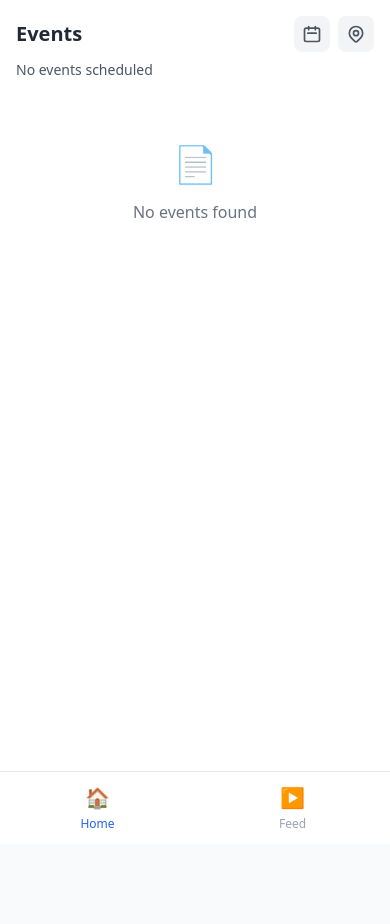
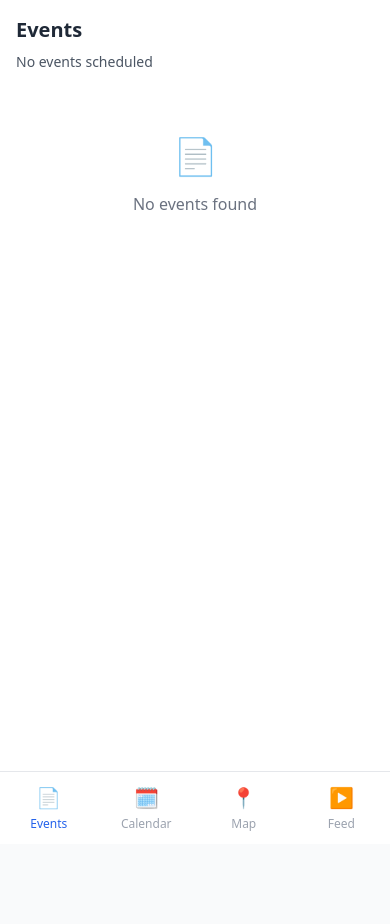
Before and after one commit to peteraly/cal, a Flask app: page / in a window 390 px wide. Run offline with Flask 3, Linux system fonts and the light colour scheme; data comes from the database, SQL or seed files in the repository; data that the repository does not hold is empty; some libraries are stand-ins or nearby versions.

Commit message:
Implement four-tab navigation with Mapbox integration
Features:
- Four-tab navigation: Rolodex (default), Calendar, Map, Feed
- Mapbox integration with provided API token
- Interactive map with event markers and popups
- Calendar view with date selection and smooth scrolling to Rolodex
- Rolodex view with expandable event cards
- Feed view for video content
- Mobile-first responsive design
- SPA behavior with no page reloads
- Touch-optimized interactions

```diff
--- a/templates/base.html
+++ b/templates/base.html
@@ -6,6 +6,8 @@
     <title>{% block title %}Calendar{% endblock %}</title>
     <script src="https://cdn.tailwindcss.com"></script>
     <script defer src="https://unpkg.com/alpinejs@3.x.x/dist/cdn.min.js"></script>
+    <script src="https://api.mapbox.com/mapbox-gl-js/v2.15.0/mapbox-gl.js"></script>
+    <link href="https://api.mapbox.com/mapbox-gl-js/v2.15.0/mapbox-gl.css" rel="stylesheet" />
     <link rel="stylesheet" href="{{ url_for('static', filename='css/mobile.css') }}">
     <style>
         [x-cloak] { display: none !important; }
--- a/templates/public.html
+++ b/templates/public.html
@@ -7,8 +7,8 @@
     <!-- Main Content Area -->
     <div class="max-w-md mx-auto bg-white min-h-screen">
 
-        <!-- Home View (Default) - Rolodex with Toggleable Calendar & Map -->
-        <div x-show="activeTab === 'home'"
+        <!-- Rolodex View (Default) -->
+        <div x-show="activeTab === 'rolodex'"
              x-transition:enter="transition ease-out duration-300"
              x-transition:enter-start="opacity-0 transform translate-x-4"
              x-transition:enter-end="opacity-100 transform translate-x-0"
@@ -16,31 +16,8 @@
              x-transition:leave-start="opacity-100 transform translate-x-0"
              x-transition:leave-end="opacity-0 transform translate-x-4"
              class="p-4">
-
-            <!-- Header with Toggle Buttons -->
             <div class="mb-4">
-                <div class="flex items-center justify-between mb-2">
-                    <h1 class="text-xl font-semibold text-gray-800">Events</h1>
-                    <div class="flex space-x-2">
-                        <!-- Calendar Toggle -->
-                        <button @click="toggleCalendar()"
-                                :class="{'bg-blue-100 text-blue-600': showCalendar, 'bg-gray-100 text-gray-600': !showCalendar}"
-                                class="p-2 rounded-lg transition-colors touch-manipulation">
-                            <svg class="w-5 h-5" fill="none" stroke="currentColor" viewBox="0 0 24 24">
-                                <path stroke-linecap="round" stroke-linejoin="round" stroke-width="2" d="M8 7V3m8 4V3m-9 8h10M5 21h14a2 2 0 002-2V7a2 2 0 00-2-2H5a2 2 0 00-2 2v12a2 2 0 002 2z"></path>
-                            </svg>
-                        </button>
-                        <!-- Map Toggle -->
-                        <button @click="toggleMap()"
-                                :class="{'bg-blue-100 text-blue-600': showMap, 'bg-gray-100 text-gray-600': !showMap}"
-                                class="p-2 rounded-lg transition-colors touch-manipulation">
-                            <svg class="w-5 h-5" fill="none" stroke="currentColor" viewBox="0 0 24 24">
-                                <path stroke-linecap="round" stroke-linejoin="round" stroke-width="2" d="M17.657 16.657L13.414 20.9a1.998 1.998 0 01-2.827 0l-4.244-4.243a8 8 0 1111.314 0z"></path>
-                                <path stroke-linecap="round" stroke-linejoin="round" stroke-width="2" d="M15 11a3 3 0 11-6 0 3 3 0 016 0z"></path>
-                            </svg>
-                        </button>
-                    </div>
-                </div>
+                <h1 class="text-xl font-semibold text-gray-800 mb-2">Events</h1>
                 <p class="text-sm text-gray-600" x-text="getDateRangeText()"></p>
             </div>
 
@@ -68,99 +45,6 @@
                 </div>
             </div>
 
-            <!-- Collapsible Calendar -->
-            <div x-show="showCalendar"
-                 x-transition:enter="transition ease-out duration-300"
-                 x-transition:enter-start="opacity-0 transform -translate-y-2"
-                 x-transition:enter-end="opacity-100 transform translate-y-0"
-                 x-transition:leave="transition ease-in duration-200"
-                 x-transition:leave-start="opacity-100 transform translate-y-0"
-                 x-transition:leave-end="opacity-0 transform -translate-y-2"
-                 class="mb-4 bg-white border border-gray-200 rounded-lg p-4">
-                <div class="flex justify-between items-center mb-3">
-                    <h3 class="text-sm font-medium text-gray-800">Calendar</h3>
-                    <div class="flex space-x-1">
-                        <button @click="previousMonth()" class="p-1 hover:bg-gray-100 rounded touch-manipulation">
-                            <svg class="w-4 h-4" fill="none" stroke="currentColor" viewBox="0 0 24 24">
-                                <path stroke-linecap="round" stroke-linejoin="round" stroke-width="2" d="M15 19l-7-7 7-7"></path>
-                            </svg>
-                        </button>
-                        <button @click="nextMonth()" class="p-1 hover:bg-gray-100 rounded touch-manipulation">
-                            <svg class="w-4 h-4" fill="none" stroke="currentColor" viewBox="0 0 24 24">
-                                <path stroke-linecap="round" stroke-linejoin="round" stroke-width="2" d="M9 5l7 7-7 7"></path>
-                            </svg>
-                        </button>
-                    </div>
-                </div>
-                <div class="text-center text-xs font-medium text-gray-500 mb-2" x-text="currentMonthYear"></div>
-
-                <!-- Calendar Grid -->
-                <div class="grid grid-cols-7 gap-1 mb-2">
-                    <div class="text-center text-xs font-medium text-gray-500 py-1">S</div>
-                    <div class="text-center text-xs font-medium text-gray-500 py-1">M</div>
-                    <div class="text-center text-xs font-medium text-gray-500 py-1">T</div>
-                    <div class="text-center text-xs font-medium text-gray-500 py-1">W</div>
-                    <div class="text-center text-xs font-medium text-gray-500 py-1">T</div>
-                    <div class="text-center text-xs font-medium text-gray-500 py-1">F</div>
-                    <div class="text-center text-xs font-medium text-gray-500 py-1">S</div>
-                </div>
-
-                <div class="grid grid-cols-7 gap-1">
-                    <template x-for="day in calendarDays" :key="day.date">
-                        <button @click="selectDate(day.date)"
-                                :class="{
-                                    'bg-blue-500 text-white shadow-md': day.isSelected,
-                                    'bg-gray-100 hover:bg-gray-200': !day.isSelected && day.isCurrentMonth,
-                                    'text-gray-400': !day.isCurrentMonth,
-                                    'text-gray-800': day.isCurrentMonth && !day.isSelected
-                                }"
-                                class="w-full h-8 rounded text-xs font-medium transition-all duration-200 relative touch-manipulation focus:outline-none focus:ring-2 focus:ring-blue-500 focus:ring-offset-1"
-                                :disabled="!day.isCurrentMonth">
-                            <span x-text="day.dayNumber"></span>
-                            <div x-show="day.hasEvents"
-                                 class="absolute bottom-0.5 left-1/2 transform -translate-x-1/2 w-1 h-1 rounded-full"
-                                 :class="day.isSelected ? 'bg-white' : 'bg-blue-500'"></div>
-                        </button>
-                    </template>
-                </div>
-            </div>
-
-            <!-- Collapsible Map -->
-            <div x-show="showMap"
-                 x-transition:enter="transition ease-out duration-300"
-                 x-transition:enter-start="opacity-0 transform -translate-y-2"
-                 x-transition:enter-end="opacity-100 transform translate-y-0"
-                 x-transition:leave="transition ease-in duration-200"
-                 x-transition:leave-start="opacity-100 transform translate-y-0"
-                 x-transition:leave-end="opacity-0 transform -translate-y-2"
-                 class="mb-4 bg-white border border-gray-200 rounded-lg p-4">
-                <div class="flex justify-between items-center mb-3">
-                    <h3 class="text-sm font-medium text-gray-800">Map</h3>
-                    <span class="text-xs text-gray-500" x-text="`${eventsWithLocations.length} events with locations`"></span>
-                </div>
-
-                <!-- Map Placeholder -->
-                <div class="bg-gray-100 rounded-lg h-32 flex items-center justify-center mb-3">
-                    <div class="text-center">
-                        <div class="text-gray-400 text-2xl mb-1">🗺️</div>
-                        <p class="text-gray-500 text-xs">Interactive map coming soon</p>
-                    </div>
-                </div>
-
-                <!-- Events with Locations List -->
-                <div class="space-y-2 max-h-32 overflow-y-auto">
-                    <template x-for="event in eventsWithLocations.slice(0, 3)" :key="event.id">
-                        <div class="flex items-center space-x-2 text-xs">
-                            <div class="w-2 h-2 bg-blue-500 rounded-full"></div>
-                            <span class="text-gray-800 truncate" x-text="event.title"></span>
-                            <span class="text-gray-500 truncate" x-text="event.location"></span>
-                        </div>
-                    </template>
-                    <div x-show="eventsWithLocations.length > 3" class="text-xs text-gray-500 text-center">
-                        +<span x-text="eventsWithLocations.length - 3"></span> more events
-                    </div>
-                </div>
-            </div>
 
             <!-- No Events Message -->
             <div x-show="showNoEventsMessage"
@@ -246,7 +130,99 @@
             </div>
         </div>
 
+        <!-- Calendar View -->
+        <div x-show="activeTab === 'calendar'"
+             x-transition:enter="transition ease-out duration-300"
+             x-transition:enter-start="opacity-0 transform translate-x-4"
+             x-transition:enter-end="opacity-100 transform translate-x-0"
+             x-transition:leave="transition ease-in duration-200"
+             x-transition:leave-start="opacity-100 transform translate-x-0"
+             x-transition:leave-end="opacity-0 transform translate-x-4"
+             class="p-4">
+            <div class="mb-4">
+                <div class="flex justify-between items-center mb-4">
+                    <button @click="previousMonth()" class="p-2 hover:bg-gray-100 rounded-full touch-manipulation">
+                        <svg class="w-5 h-5" fill="none" stroke="currentColor" viewBox="0 0 24 24">
+                            <path stroke-linecap="round" stroke-linejoin="round" stroke-width="2" d="M15 19l-7-7 7-7"></path>
+                        </svg>
+                    </button>
+                    <h2 class="text-xl font-semibold text-gray-800" x-text="currentMonthYear"></h2>
+                    <button @click="nextMonth()" class="p-2 hover:bg-gray-100 rounded-full touch-manipulation">
+                        <svg class="w-5 h-5" fill="none" stroke="currentColor" viewBox="0 0 24 24">
+                            <path stroke-linecap="round" stroke-linejoin="round" stroke-width="2" d="M9 5l7 7-7 7"></path>
+                        </svg>
+                    </button>
+                </div>
 
+                <!-- Calendar Grid -->
+                <div class="grid grid-cols-7 gap-1 mb-2">
+                    <div class="text-center text-xs font-medium text-gray-500 py-2">S</div>
+                    <div class="text-center text-xs font-medium text-gray-500 py-2">M</div>
+                    <div class="text-center text-xs font-medium text-gray-500 py-2">T</div>
+                    <div class="text-center text-xs font-medium text-gray-500 py-2">W</div>
+                    <div class="text-center text-xs font-medium text-gray-500 py-2">T</div>
+                    <div class="text-center text-xs font-medium text-gray-500 py-2">F</div>
+                    <div class="text-center text-xs font-medium text-gray-500 py-2">S</div>
+                </div>
+
+                <div class="grid grid-cols-7 gap-1">
+                    <template x-for="day in calendarDays" :key="day.date">
+                        <button @click="selectDate(day.date)"
+                                :class="{
+                                    'bg-blue-500 text-white shadow-md': day.isSelected,
+                                    'bg-gray-100 hover:bg-gray-200': !day.isSelected && day.isCurrentMonth,
+                                    'text-gray-400': !day.isCurrentMonth,
+                                    'text-gray-800': day.isCurrentMonth && !day.isSelected
+                                }"
+                                class="w-full h-10 rounded-lg text-sm font-medium transition-all duration-200 relative touch-manipulation focus:outline-none focus:ring-2 focus:ring-blue-500 focus:ring-offset-1"
+                                :disabled="!day.isCurrentMonth">
+                            <span x-text="day.dayNumber"></span>
+                            <div x-show="day.hasEvents"
+                                 class="absolute bottom-1 left-1/2 transform -translate-x-1/2 w-1.5 h-1.5 rounded-full"
+                                 :class="day.isSelected ? 'bg-white' : 'bg-blue-500'"></div>
+                        </button>
+                    </template>
+                </div>
+            </div>
+        </div>
+
+        <!-- Map View -->
+        <div x-show="activeTab === 'map'"
+             x-transition:enter="transition ease-out duration-300"
+             x-transition:enter-start="opacity-0 transform translate-x-4"
+             x-transition:enter-end="opacity-100 transform translate-x-0"
+             x-transition:leave="transition ease-in duration-200"
+             x-transition:leave-start="opacity-100 transform translate-x-0"
+             x-transition:leave-end="opacity-0 transform translate-x-4"
+             class="p-4">
+            <div class="mb-4">
+                <h2 class="text-xl font-semibold text-gray-800 mb-2">Event Locations</h2>
+                <p class="text-sm text-gray-600">Tap pins to view event details</p>
+            </div>
+
+            <!-- Mapbox Map Container -->
+            <div id="map" class="w-full h-64 rounded-lg mb-4"></div>
+
+            <!-- Events with Locations List -->
+            <div class="space-y-2">
+                <template x-for="event in eventsWithLocations" :key="event.id">
+                    <div class="border border-gray-200 rounded-lg p-3">
+                        <div class="flex items-start justify-between">
+                            <div class="flex-1 min-w-0">
+                                <div class="text-sm font-medium text-gray-900 mb-1" x-text="event.title"></div>
+                                <div class="text-xs text-gray-500 mb-1" x-text="event.location"></div>
+                                <div class="text-xs text-gray-400" x-text="formatDate(event.start_datetime) + ' at ' + formatTime(event.start_datetime)"></div>
+                            </div>
+                        </div>
+                    </div>
+                </template>
+            </div>
+
+            <div x-show="eventsWithLocations.length === 0" class="text-center py-12">
+                <div class="text-gray-400 text-4xl mb-4">📍</div>
+                <p class="text-gray-500">No events with locations</p>
+            </div>
+        </div>
 
         <!-- Feed/Reels View -->
         <div x-show="activeTab === 'feed'" x-transition class="p-4">
@@ -272,13 +248,29 @@
     <!-- Bottom Navigation -->
     <div class="fixed bottom-0 left-0 right-0 bg-white border-t border-gray-200">
         <div class="max-w-md mx-auto">
-            <div class="grid grid-cols-2">
-                <!-- Home Tab -->
-                <button @click="activeTab = 'home'"
-                        :class="activeTab === 'home' ? 'text-blue-600' : 'text-gray-400'"
+            <div class="grid grid-cols-4">
+                <!-- Rolodex Tab -->
+                <button @click="activeTab = 'rolodex'"
+                        :class="activeTab === 'rolodex' ? 'text-blue-600' : 'text-gray-400'"
                         class="flex flex-col items-center py-3 touch-manipulation">
-                    <div class="text-xl mb-1">🏠</div>
-                    <div class="text-xs font-medium">Home</div>
+                    <div class="text-xl mb-1">📄</div>
+                    <div class="text-xs font-medium">Events</div>
+                </button>
+
+                <!-- Calendar Tab -->
+                <button @click="activeTab = 'calendar'"
+                        :class="activeTab === 'calendar' ? 'text-blue-600' : 'text-gray-400'"
+                        class="flex flex-col items-center py-3 touch-manipulation">
+                    <div class="text-xl mb-1">🗓️</div>
+                    <div class="text-xs font-medium">Calendar</div>
+                </button>
+
+                <!-- Map Tab -->
+                <button @click="activeTab = 'map'"
+                        :class="activeTab === 'map' ? 'text-blue-600' : 'text-gray-400'"
+                        class="flex flex-col items-center py-3 touch-manipulation">
+                    <div class="text-xl mb-1">📍</div>
+                    <div class="text-xs font-medium">Map</div>
                 </button>
 
                 <!-- Feed Tab -->
@@ -296,7 +288,7 @@
 <script>
 function publicApp() {
     return {
-        activeTab: 'home',
+        activeTab: 'rolodex',
         events: [],
         loading: false,
         expandedEvents: [],
@@ -304,8 +296,7 @@ function publicApp() {
         selectedDate: null,
         showNoEventsMessage: false,
         showErrorMessage: false,
-        showCalendar: false,
-        showMap: false,
+        map: null,
 
         get sortedEvents() {
             return this.events.sort((a, b) => new Date(a.start_datetime) - new Date(b.start_datetime));
@@ -395,27 +386,73 @@ function publicApp() {
 
         selectDate(date) {
             this.selectedDate = date;
+            this.activeTab = 'rolodex';
 
-            // Scroll to events for this date
+            // Scroll to events for this date after view switch
             this.$nextTick(() => {
                 this.scrollToDateEvents(date);
             });
         },
 
-        toggleCalendar() {
-            this.showCalendar = !this.showCalendar;
-            // Close map if calendar is opened
-            if (this.showCalendar) {
-                this.showMap = false;
+        initializeMap() {
+            if (this.map) return; // Already initialized
+
+            mapboxgl.accessToken = 'pk.eyJ1IjoicGV0ZXJhbHkiLCJhIjoiY21lNXpuNDhwMTBqZTJwb2RicWw5YWcxaSJ9.IiIfhu1oA2ua_oUDcjlIbQ';
+
+            this.map = new mapboxgl.Map({
+                container: 'map',
+                style: 'mapbox://styles/mapbox/streets-v11',
+                center: [-74.006, 40.7128], // Default to NYC, will be updated based on events
+                zoom: 10
+            });
+
+            // Add event markers when map loads
+            this.map.on('load', () => {
+                this.addEventMarkers();
+            });
+        },
+
+        addEventMarkers() {
+            if (!this.map) return;
+
+            // Clear existing markers
+            document.querySelectorAll('.mapboxgl-marker').forEach(marker => marker.remove());
+
+            // Add markers for events with locations
+            this.eventsWithLocations.forEach(event => {
+                // For demo purposes, use random coordinates if no real coordinates
+                const coordinates = this.getEventCoordinates(event);
+
+                const marker = new mapboxgl.Marker()
+                    .setLngLat(coordinates)
+                    .setPopup(new mapboxgl.Popup().setHTML(`
+                        <div class="p-2">
+                            <h3 class="font-semibold text-sm">${event.title}</h3>
+                            <p class="text-xs text-gray-600">${event.location}</p>
+                            <p class="text-xs text-gray-500">${this.formatDate(event.start_datetime)} at ${this.formatTime(event.start_datetime)}</p>
+                        </div>
+                    `))
+                    .addTo(this.map);
+            });
+
+            // Fit map to show all markers
+            if (this.eventsWithLocations.length > 0) {
+                const bounds = new mapboxgl.LngLatBounds();
+                this.eventsWithLocations.forEach(event => {
+                    bounds.extend(this.getEventCoordinates(event));
+                });
+                this.map.fitBounds(bounds, { padding: 50 });
             }
         },
 
-        toggleMap() {
-            this.showMap = !this.showMap;
-            // Close calendar if map is opened
-            if (this.showMap) {
-                this.showCalendar = false;
-            }
+        getEventCoordinates(event) {
+            // For demo purposes, generate random coordinates around NYC
+            // In a real app, you'd geocode the location
+            const baseLat = 40.7128;
+            const baseLng = -74.006;
+            const lat = baseLat + (Math.random() - 0.5) * 0.1;
+            const lng = baseLng + (Math.random() - 0.5) * 0.1;
+            return [lng, lat];
         },
 
         scrollToDateEvents(date) {
@@ -446,11 +483,31 @@ function publicApp() {
         },
 
         previousMonth() {
+            // Store current scroll position if we're in Rolodex view
+            const rolodexScrollPosition = this.activeTab === 'rolodex' ? window.scrollY : null;
+
             this.currentDate = new Date(this.currentDate.getFullYear(), this.currentDate.getMonth() - 1, 1);
+
+            // Restore scroll position if we were in Rolodex view
+            if (rolodexScrollPosition !== null) {
+                this.$nextTick(() => {
+                    window.scrollTo(0, rolodexScrollPosition);
+                });
+            }
         },
 
         nextMonth() {
+            // Store current scroll position if we're in Rolodex view
+            const rolodexScrollPosition = this.activeTab === 'rolodex' ? window.scrollY : null;
+
             this.currentDate = new Date(this.currentDate.getFullYear(), this.currentDate.getMonth() + 1, 1);
+
+            // Restore scroll position if we were in Rolodex view
+            if (rolodexScrollPosition !== null) {
+                this.$nextTick(() => {
+                    window.scrollTo(0, rolodexScrollPosition);
+                });
+            }
         },
 
         formatTime(datetime) {
@@ -505,6 +562,15 @@ function publicApp() {
 
         init() {
             this.loadEvents();
+
+            // Watch for tab changes to initialize map
+            this.$watch('activeTab', (newTab) => {
+                if (newTab === 'map') {
+                    this.$nextTick(() => {
+                        this.initializeMap();
+                    });
+                }
+            });
         }
     }
 }
```
Also changed, not shown: templates/admin_new.html (+16 -6 lines).
